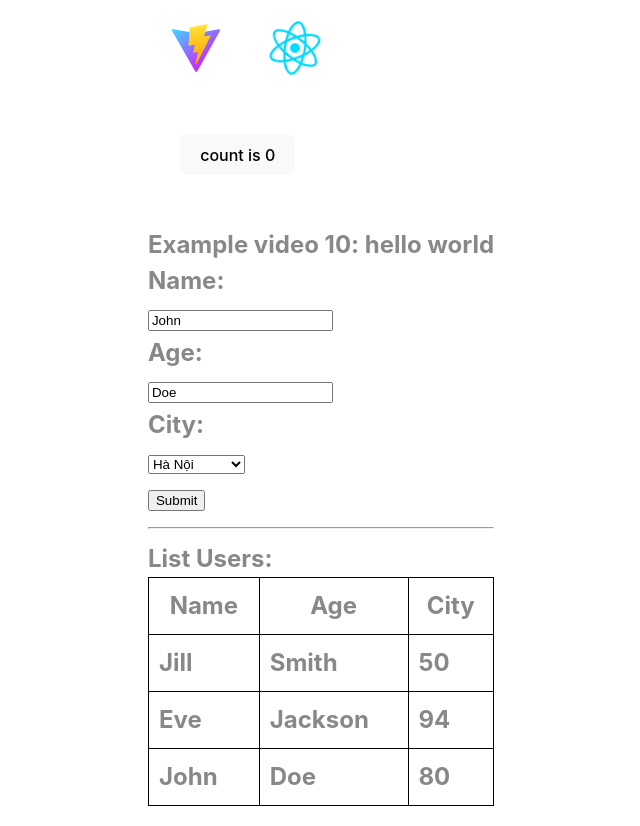
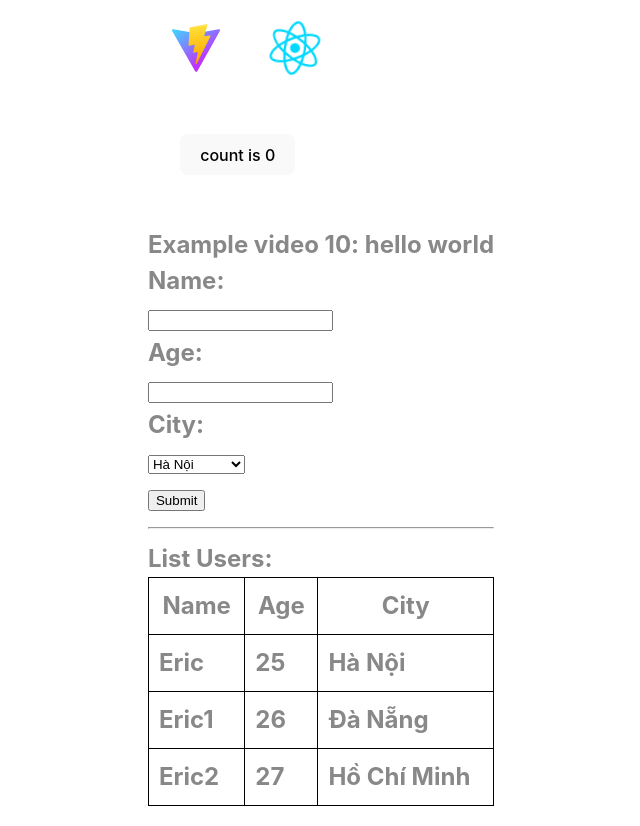
Before and after one commit to haryphamdev/react-ts-vite, a React (Vite) app: page / in a window 1280 px wide. Shown: the whole page, without its empty margins (319-959 px from the left). Built offline with nearby package versions, Linux system fonts and the light colour scheme.

Commit message:
video 11 - complete

```diff
--- a/src/examples/Video10/Video10.tsx
+++ b/src/examples/Video10/Video10.tsx
@@ -1,18 +1,34 @@
 import { useState } from "react";
 import './Video10.css'
+
+export interface ITest {
+    name: string;
+    age: number
+}
+
+interface IUser {
+    name: string;
+    age: number;
+    city: string;
+}
+
 const Video10 = () => {
 
-    const [name, setName] = useState("");
-    const [age, setAge] = useState(0);
-    const [city, setCity] = useState(["Hà Nội", "Đà Nẵng", "Hồ Chí Minh"]);
+    //1. bổ sung type
+    const [name, setName] = useState<string>("");
+    const [age, setAge] = useState<number | string>("");
+    const [city, setCity] = useState<string[]>(["Hà Nội", "Đà Nẵng", "Hồ Chí Minh"]);
 
-    const [users, setUsers] = useState([
+
+    const [users, setUsers] = useState<IUser[]>([
         { name: "Eric", age: 25, city: "Hà Nội" },
         { name: "Eric1", age: 26, city: "Đà Nẵng" },
         { name: "Eric2", age: 27, city: "Hồ Chí Minh" },
     ])
 
-    const [isShowBtn, setIsShowBtn] = useState(false);
+    const [test, setTest] = useState<ITest | null>(null)
+
+    const [isShowBtn, setIsShowBtn] = useState<boolean>(false);
 
 
 
@@ -22,18 +38,21 @@ const Video10 = () => {
             <div className="form-user">
                 <div>
                     <label >Name:</label><br />
-                    <input type="text" value="John" /><br />
+                    <input type="text" value={name} /><br />
                 </div>
                 <div>
                     <label >Age:</label><br />
-                    <input type="text" value="Doe" /><br />
+                    <input type="text" value={age} /><br />
                 </div>
                 <div>
                     <label >City:</label><br />
+                    {/* update with loop */}
                     <select>
-                        <option>Hà Nội</option>
-                        <option>Đà Nẵng</option>
-                        <option>Hồ Chí Minh</option>
+                        {city.map(item => {
+                            return (
+                                <option key={item}>{item}</option>
+                            )
+                        })}
                     </select>
                 </div>
 
@@ -51,21 +70,18 @@ const Video10 = () => {
                         </tr>
                     </thead>
                     <tbody>
-                        <tr>
-                            <td>Jill</td>
-                            <td>Smith</td>
-                            <td>50</td>
-                        </tr>
-                        <tr>
-                            <td>Eve</td>
-                            <td>Jackson</td>
-                            <td>94</td>
-                        </tr>
-                        <tr>
-                            <td>John</td>
-                            <td>Doe</td>
-                            <td>80</td>
-                        </tr>
+                        {/* update with loop */}
+                        {users.map(user => {
+                            return (
+                                <tr key={user.name}>
+                                    <td>{user.name}</td>
+                                    <td>{user.age}</td>
+                                    <td>{user.city}</td>
+                                </tr>
+                            )
+                        })}
+
+
                     </tbody>
                 </table>
             </div>
```
